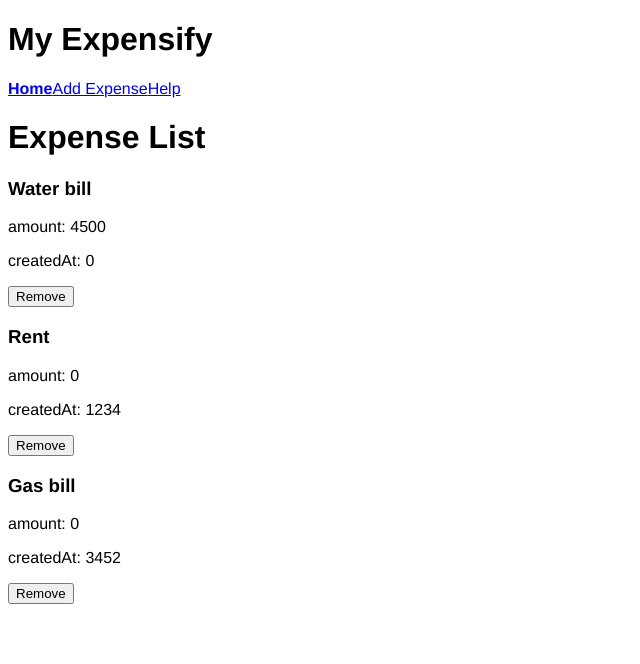
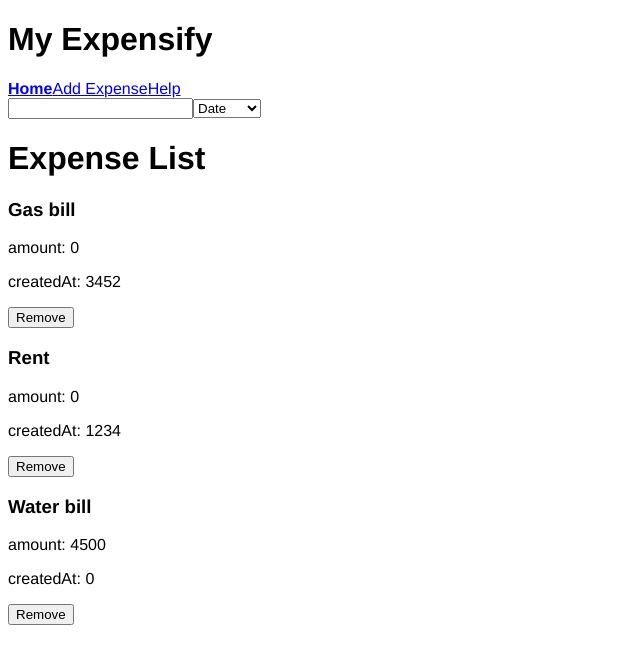
Before and after one commit to nurkeevich/react-ts-parcel, a React (Vite) app: page / in a window 1280 px wide. Shown: the top 664 px of the page, without its empty margins (0-640 px from the left). Built offline with nearby package versions, Linux system fonts and the light colour scheme.

Commit message:
filtering expenses has been implemented

```diff
--- a/src/containers/HomePage.tsx
+++ b/src/containers/HomePage.tsx
@@ -1,9 +1,11 @@
 import React from "react";
 import ExpenseList from "./expense/ExpenseList";
+import ExpenseListFilter from "./expense/ExpenseListFilter";
 
 const HomePage = () => {
     return (
         <div>
+            <ExpenseListFilter />
             <ExpenseList />
         </div>
     );
--- a/src/containers/expense/ExpenseList.tsx
+++ b/src/containers/expense/ExpenseList.tsx
@@ -1,9 +1,12 @@
 import React from "react";
 import ExpenseListItem from "./ExpenseListItem";
 import { useSelector } from "../../store/selector/selector";
+import filterExpenses from "../../store/helpers/filterExpenses";
 
 const ExpenseList = () => {
-    const expenses = useSelector(state => state.expenses.expenses);
+    const expenses = useSelector(state => {
+        return filterExpenses(state.expenses.expenses, state.filters);
+    });
 
     return (
         <div>
--- /dev/null
+++ b/src/containers/expense/ExpenseListFilter.tsx
@@ -0,0 +1,48 @@
+import React, { useState } from "react";
+import { useSelector } from "../../store/selector/selector";
+import { AppDispatch } from "../../store/store";
+import { useDispatch } from "react-redux";
+import {
+    setTextFilter,
+    sortByDate,
+    sortByAmount
+} from "../../store/actions/filters";
+import { SortBy } from "../../constants/AppConstants";
+
+const ExpenseListFilter = () => {
+    const filters = useSelector(state => state.filters);
+    const dispatch: AppDispatch = useDispatch();
+    const [selectOption, setSelectOption] = useState(filters.sortBy);
+
+    const handleInputChange = (event: React.ChangeEvent<HTMLInputElement>) => {
+        dispatch(setTextFilter(event.currentTarget.value));
+    };
+
+    const handleOptionChange = (
+        event: React.ChangeEvent<HTMLSelectElement>
+    ) => {
+        if (event.currentTarget.value === SortBy.date) {
+            setSelectOption(SortBy.date);
+            dispatch(sortByDate());
+        } else if (event.currentTarget.value === SortBy.amount) {
+            setSelectOption(SortBy.amount);
+            dispatch(sortByAmount());
+        }
+    };
+
+    return (
+        <div>
+            <input
+                type="text"
+                value={filters.text}
+                onChange={handleInputChange}
+            />
+            <select value={selectOption} onChange={handleOptionChange}>
+                <option value={SortBy.date}>Date</option>
+                <option value={SortBy.amount}>Amount</option>
+            </select>
+        </div>
+    );
+};
+
+export default ExpenseListFilter;
--- a/src/containers/expense/ExpenseListItem.tsx
+++ b/src/containers/expense/ExpenseListItem.tsx
@@ -14,7 +14,6 @@ const ExpenseListItem = ({ expense }: ExpenseListItemProps) => {
 
     const handleRemove = () => {
         dispatch(removeExpense(id!));
-        // console.log("Remove button clicked");
     };
 
     return (
--- a/src/store/actions/filters.ts
+++ b/src/store/actions/filters.ts
@@ -28,13 +28,13 @@ export const setTextFilter = (text: string): FilterActionTypes => {
     };
 };
 
-export const SortByAmount = (): FilterActionTypes => {
+export const sortByAmount = (): FilterActionTypes => {
     return {
         type: SORT_BY_AMOUNT
     };
 };
 
-export const SortByDate = (): FilterActionTypes => {
+export const sortByDate = (): FilterActionTypes => {
     return {
         type: SORT_BY_DATE
     };
```
